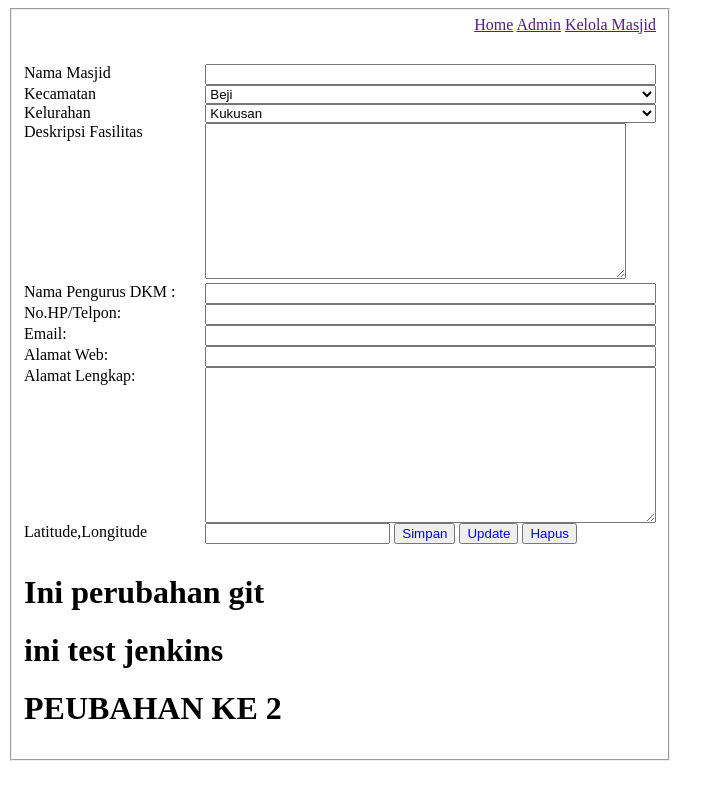
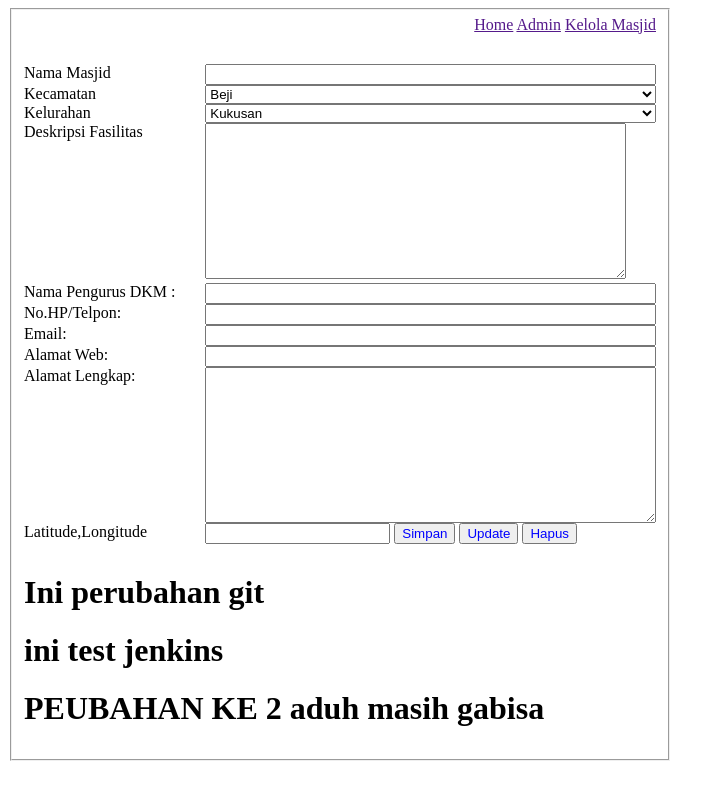
Before and after one commit to ryanraditya/form-masjid, a plain HTML site: page index.html in a window 1280 px wide. Shown: the whole page, without its empty margins (0-723 px from the left). Drawn offline with Linux system fonts and the light colour scheme.

Commit message:
test auto deploy baru

```diff
--- a/index.html
+++ b/index.html
@@ -57,7 +57,7 @@
         <h1>Ini perubahan git</h1>
     </body>
     <h1>ini test jenkins</h1>
-    <h1>PEUBAHAN KE 2</h1>
+    <h1>PEUBAHAN KE 2 aduh masih gabisa</h1>
 </fieldset>
 
 </html>
```
